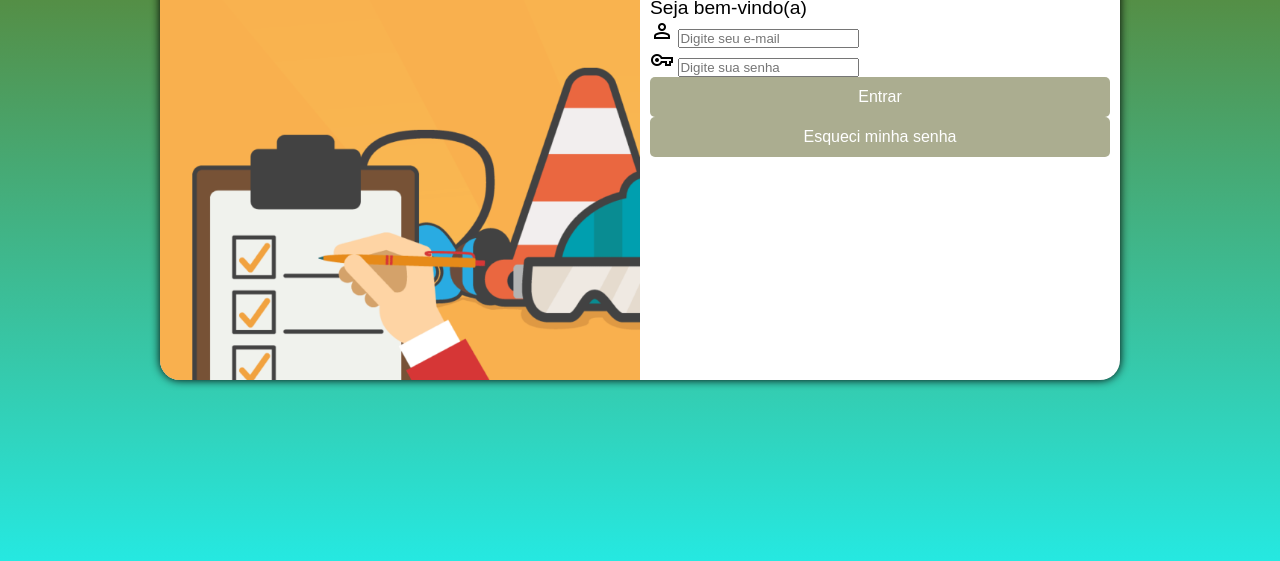
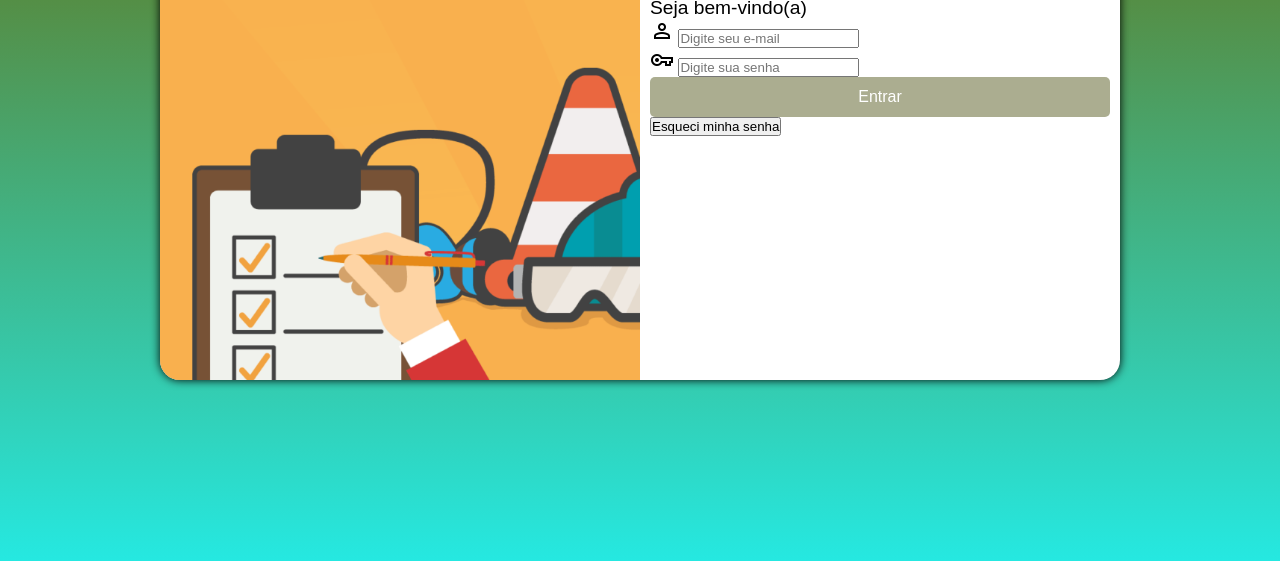
Before and after one commit to pedromrtns/cadastro-epi, a plain HTML site: page frontend/index.html in a window 1280 px wide. Shown: the part 235-796 px from the top of the page. Drawn offline with nearby package versions, Linux system fonts and the light colour scheme.

Commit message:
Update login.css

```diff
--- a/frontend/estilos/login.css
+++ b/frontend/estilos/login.css
@@ -72,16 +72,3 @@ form > input[type=submit]{
 form > input[type=submit]:hover {
     background-color: rgb(70, 75, 73) ;
 }
-
-form > .botao {
-    display: block;
-    font-size: 1em;
-    width: 100%;
-    height: 40px;
-    background-color: rgb(171, 173, 144);
-    color: white;
-    border: none;
-    border-radius: 5px;
-    cursor: pointer;
-    text-decoration: none;
-}
```
